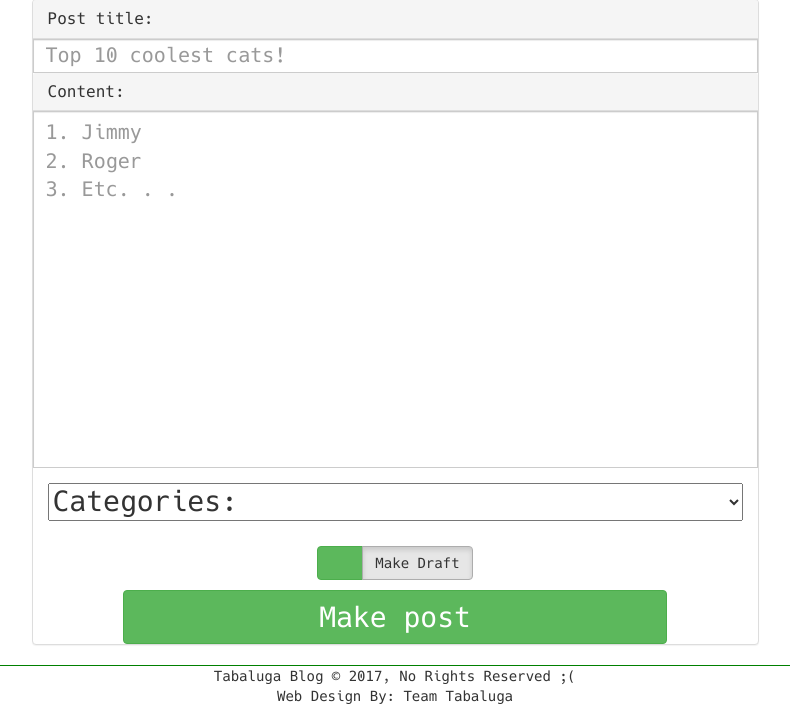
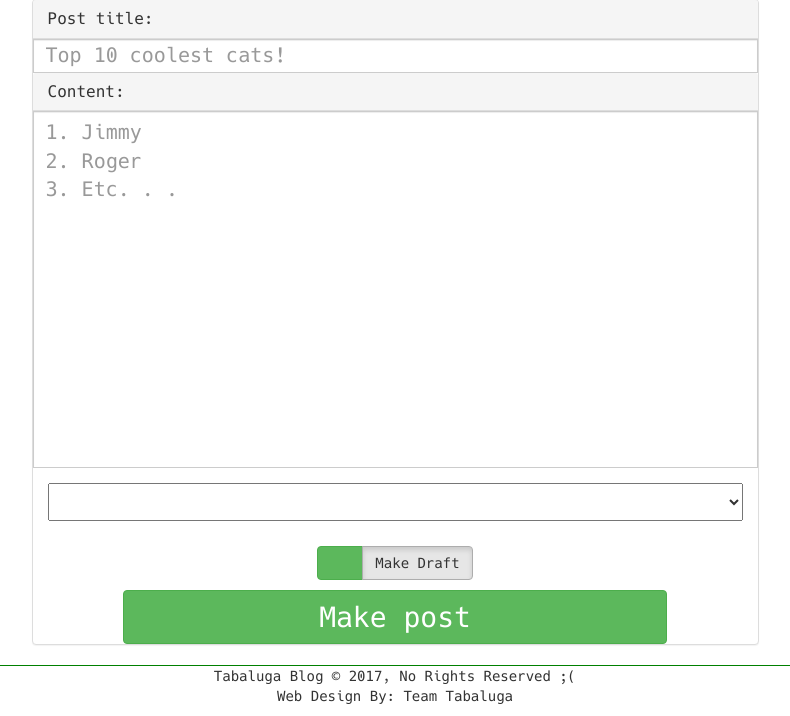
Before and after one commit to Tabaluga-Blog/Tabaluga, a PHP site: template views/create.view.php in a window 1280 px wide. Shown: the part 101-817 px from the top of the page, without its empty margins (320-1110 px from the left). Run offline with PHP 8.4, Linux system fonts and the light colour scheme; the template is opened without the code that fills it, so the values that code supplies are empty; some libraries are stand-ins or nearby versions.

Commit message:
Bug workaround

```diff
--- a/views/create.view.php
+++ b/views/create.view.php
@@ -46,7 +46,6 @@
 
         <div class="panel-body">
             <select required class="custom-select fill bigText" name="category">
-            <option disabled selected>Categories:</option>
                 <?php
                     $category = $ps->getCategories();
 
```
